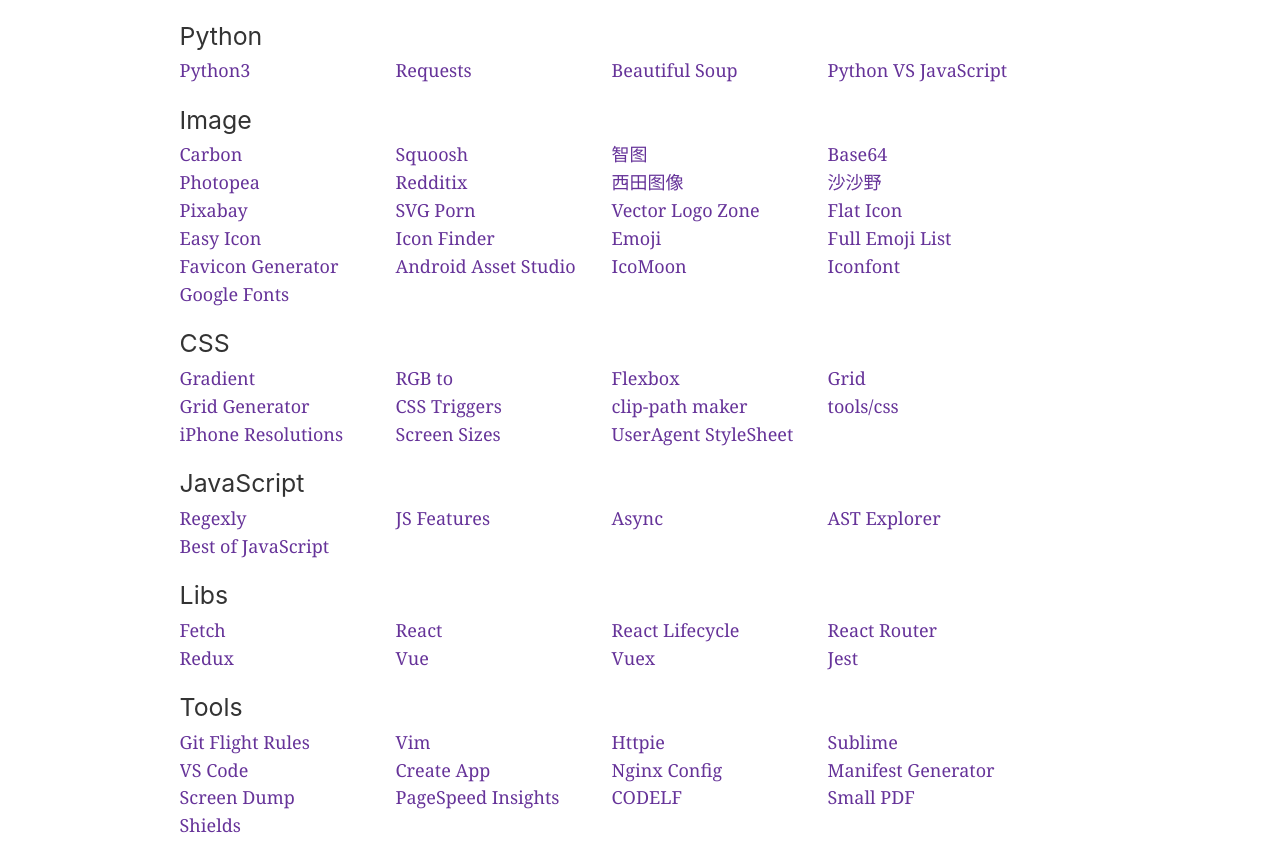
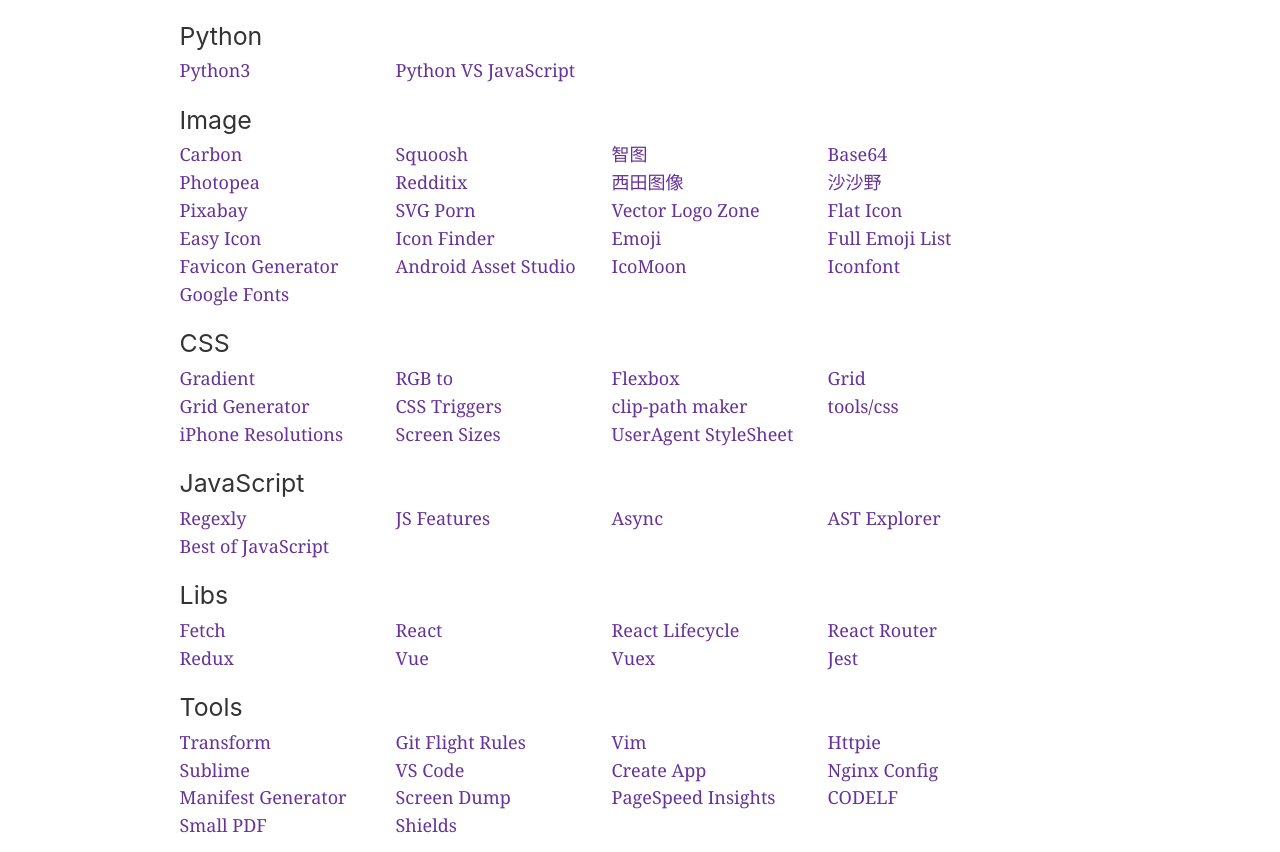
Before and after one commit to uniquexiaobai/hao, a Gatsby site: page / in a window 1280 px wide. Shown: the part 100-952 px from the top of the page. Built offline with nearby package versions, Linux system fonts and the light colour scheme; Gatsby itself is replaced by a stand-in of ours.

Commit message:
add transform

```diff
--- a/src/pages/index.js
+++ b/src/pages/index.js
@@ -11,14 +11,6 @@
             {
                 name: 'Python3',
                 url: 'https://www.pythonsheets.com/index.html',
-            },
-            {
-                name: 'Requests',
-                url: 'http://cn.python-requests.org/zh_CN/latest/',
-            },
-            {
-                name: 'Beautiful Soup',
-                url: 'https://beautifulsoup.readthedocs.io/zh_CN/v4.4.0/#',
             },
             {
                 name: 'Python VS JavaScript',
@@ -234,6 +226,10 @@
         title: 'Tools',
         list: [
             {
+                name: 'Transform',
+                url: 'https://transform.tools/',
+            },
+            {
                 name: 'Git Flight Rules',
                 url: 'https://github.com/k88hudson/git-flight-rules/blob/master/README_zh-CN.md',
             },
```
